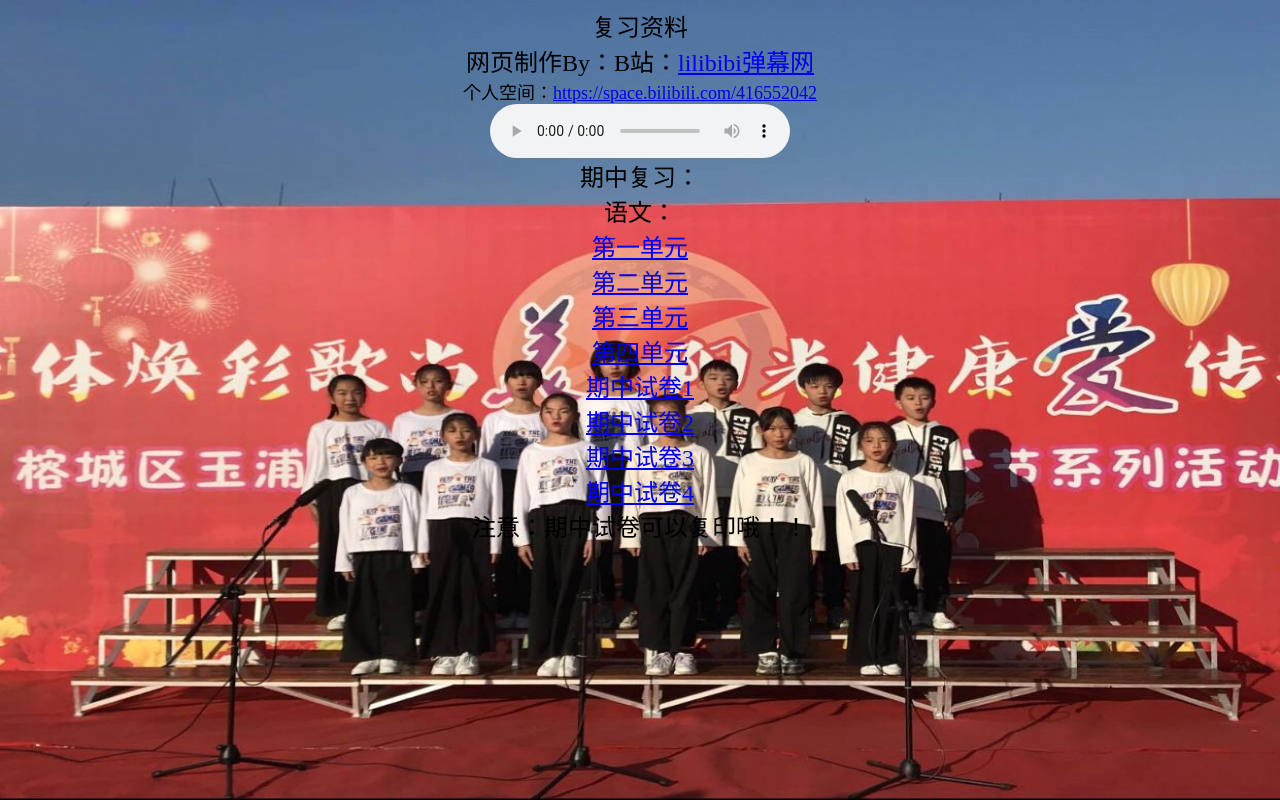
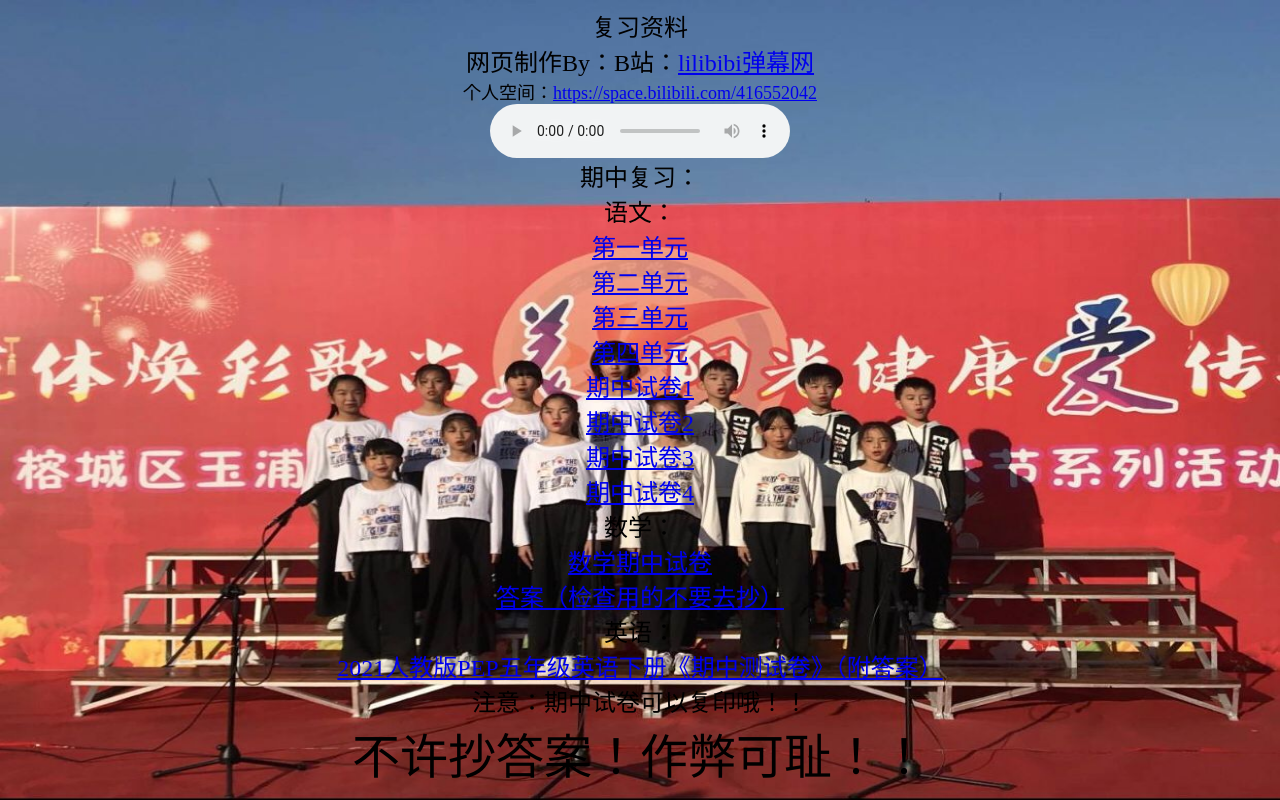
Before and after one commit to H2OaaaaaO2H/Class1Grade5, a plain HTML site: page fuxi/index.html in a window 1280 px wide. Drawn offline with Linux system fonts and the light colour scheme; files whose address does not match are found by name.

Commit message:
Create index.html

```diff
--- a/fuxi/index.html
+++ b/fuxi/index.html
@@ -43,4 +43,16 @@ background-attachment: fixed;"
 
 <center><font size="5"><a href="./期中试卷4.jpg"target="_blank">期中试卷4</a></font> </center>
 
+<center><font size="5">数学：
+
+<center><font size="5"><a href="./数学期中试卷.pdf"target="_blank">数学期中试卷</a></font> </center>
+
+<center><font size="5"><a href="./答案.pdf"target="_blank">答案（检查用的不要去抄）</a></font> </center>
+
+<center><font size="5">英语：
+
+<center><font size="5"><a href="./2021人教版PEP五年级英语下册《期中测试卷》（附答案）.pdf"target="_blank">2021人教版PEP五年级英语下册《期中测试卷》（附答案）</a></font </center>
+
 <center><font size="5">注意：期中试卷可以复印哦！！
+
+<center><font size="10">不许抄答案！作弊可耻！！
```
